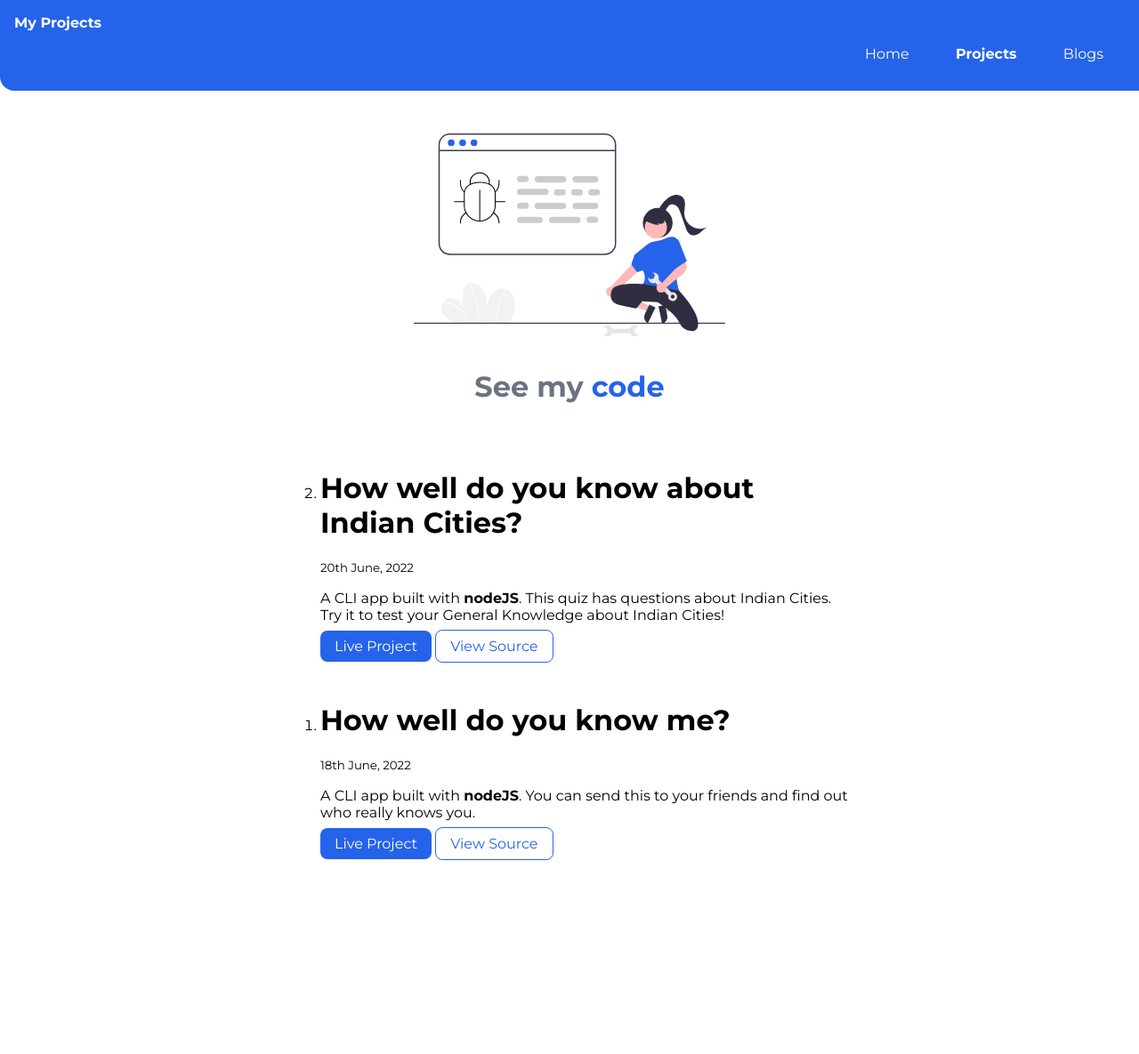
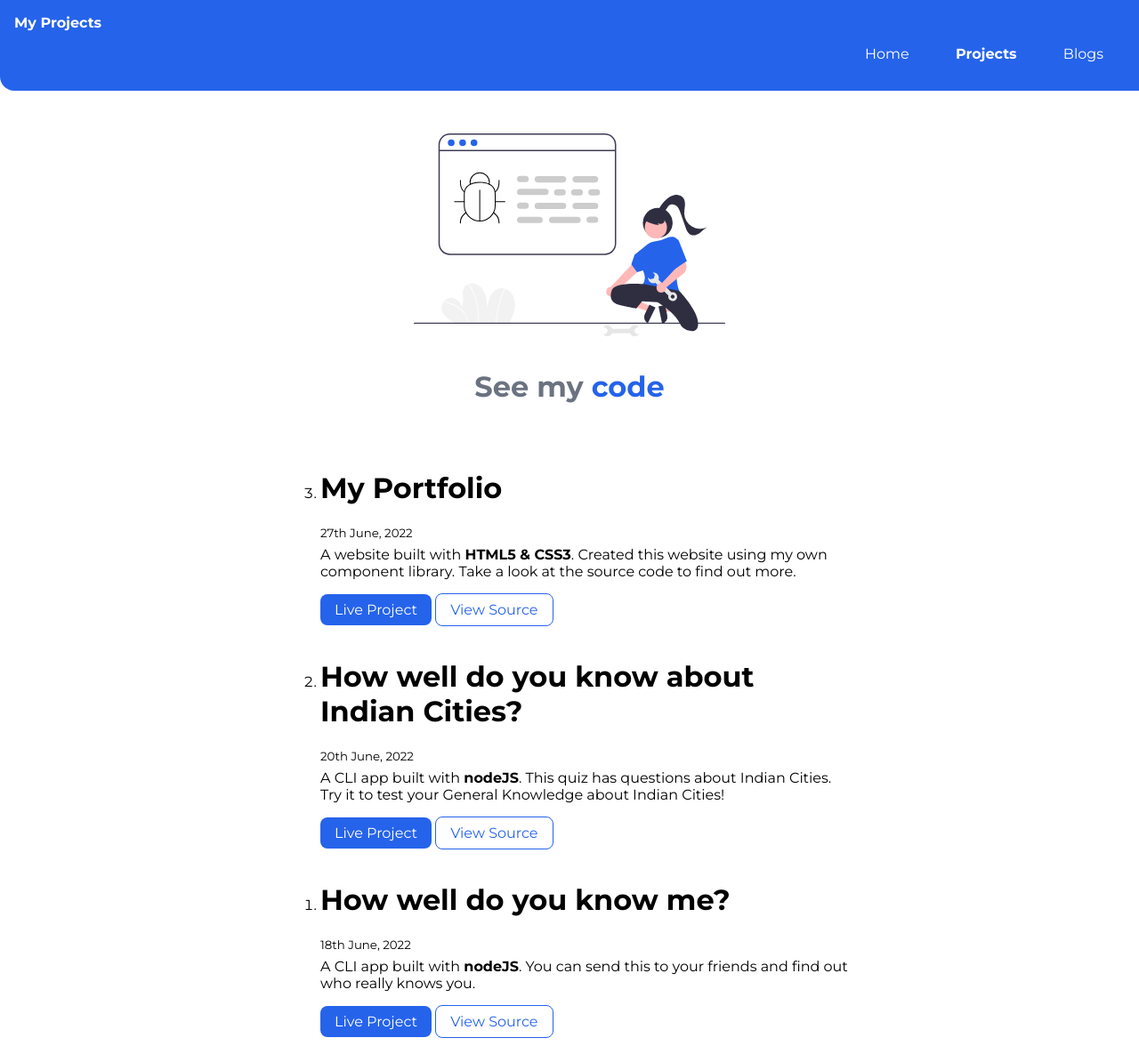
Before and after one commit to AmanHarsh02/neogcamp-htlm-css-component-library, a plain HTML site: page projects.html in a window 1280 px wide. Shown: the whole page at 89% size. Before the commit the page ends 1006 px from the top, so only its background shows below. Drawn offline with Linux system fonts and the light colour scheme.

Commit message:
style: fixed spacing

```diff
--- a/projects.html
+++ b/projects.html
@@ -33,9 +33,19 @@
 
         <div class="container container-center">
             <li class="padding-med">
+                <h1>My Portfolio</h1>
+                <small>27th June, 2022</small>
+                <p class="padding-min" style="margin-block-start: 6px">A website built with <strong>HTML5 & CSS3</strong>. Created this website using my own component library. Take a look at the source code to find out more.</p>
+                <a class="link link-primary" href="https://amanharsh.netlify.app/" target="_blank">Live Project</a>
+                <a class="link link-secondary" href="https://github.com/AmanHarsh02/neogcamp-htlm-css-component-library" target="_blank">View Source</a>
+            </li>
+        </div>
+
+        <div class="container container-center">
+            <li class="padding-med">
                 <h1>How well do you know about Indian Cities?</h1>
                 <small>20th June, 2022</small>
-                <p>A CLI app built with <strong>nodeJS</strong>. This quiz has questions about Indian Cities. Try it to test your General Knowledge about Indian Cities!</p>
+                <p class="padding-min" style="margin-block-start: 6px">A CLI app built with <strong>nodeJS</strong>. This quiz has questions about Indian Cities. Try it to test your General Knowledge about Indian Cities!</p>
                 <a class="link link-primary" href="https://replit.com/@AmanHarsh1/City-Quiz-NeoG-Camp-Level-Zero?embed=1&output=1" target="_blank">Live Project</a>
                 <a class="link link-secondary" href="https://github.com/AmanHarsh02/neogcamp-cli-project-2-cityquiz" target="_blank">View Source</a>
             </li>
@@ -45,7 +55,7 @@
             <li class="padding-med">
                 <h1>How well do you know me?</h1>
                 <small>18th June, 2022</small>
-                <p>A CLI app built with <strong>nodeJS</strong>. You can send this to your friends and find out who really knows you.</p>
+                <p class="padding-min" style="margin-block-start: 6px">A CLI app built with <strong>nodeJS</strong>. You can send this to your friends and find out who really knows you.</p>
                 <a class="link link-primary" href="https://replit.com/@AmanHarsh1/My-Quiz-NeoG-Level-Zero?embed=1&output=1" target="_blank">Live Project</a>
                 <a class="link link-secondary" href="https://github.com/AmanHarsh02/neogcamp-cli-project-1-myquiz" target="_blank">View Source</a>
             </li>
--- a/styles.css
+++ b/styles.css
@@ -16,8 +16,11 @@ hr {
 }
 
 /** spaces **/
+.padding-min {
+    padding-bottom: 0.5rem;
+}
 .padding-med {
-    padding-bottom: 2rem;
+    padding-bottom: 1.5rem;
 }
 
 /** container **/
```
Also changed, not shown: 1 other file.
